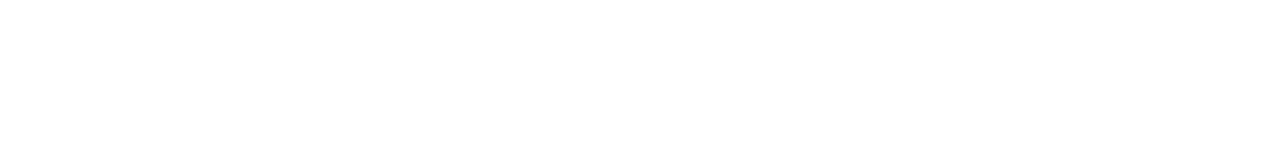
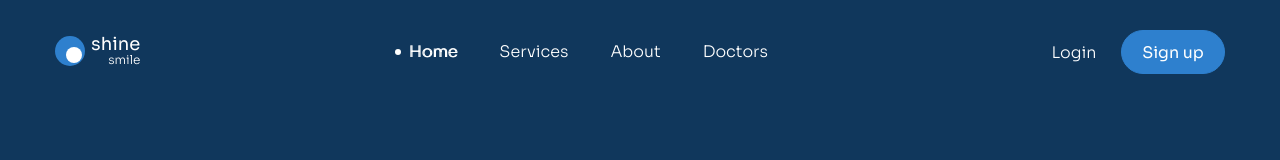
Before and after one commit to MaiNghiaa/FE-ShineSmile, a plain HTML site: page index.html in a window 1280 px wide. Drawn offline with Linux system fonts and the light colour scheme.

Commit message:
done header

```diff
--- a/assets/css/style.css
+++ b/assets/css/style.css
@@ -2,11 +2,137 @@
   box-sizing: border-box;
 }
 
-html {
-  font-size: 62, 5%;
+:root {
+  --header-bg: #10375c;
 }
 
+html {
+  font-size: 62.5%;
+}
+
+.btn {
+  --height: 60px;
+  min-width: 205px;
+  border: 1px solid #2e80ce;
+  display: inline-block;
+  text-align: center;
+  color: #fff;
+  background-color: #2e80ce;
+  line-height: var(--height);
+  border-radius: 99px;
+  height: var(--height);
+  padding: 0 20px;
+  font-weight: 400;
+  font-size: 1.6rem;
+}
+
+.action__signup {
+  --height: 44px;
+  min-width: 104px;
+}
 body {
   font-size: 1.6rem;
   font-family: "Sora", sans-serif;
 }
+
+/* Common */
+
+a {
+  text-decoration: none;
+}
+
+.container {
+  width: 1170px;
+  max-width: calc(100%-48px);
+  margin: 0 auto;
+}
+
+.btn:hover {
+  opacity: 0.9;
+  cursor: pointer;
+}
+
+/* Header */
+
+.header {
+  min-height: 100vh;
+  padding-top: 30px;
+  background-color: var(--header-bg);
+}
+.logo {
+  position: relative;
+  display: inline-flex;
+  font-size: 1rem;
+}
+
+.logo__circle::before,
+.logo__circle::after {
+  content: "";
+  display: inline-block;
+  border-radius: 50%;
+}
+
+.logo__circle::before {
+  width: 3em;
+  height: 3em;
+  background-color: #2e80ce;
+}
+.logo__circle::after {
+  position: absolute;
+  top: 1.1em;
+  left: 1.1em;
+  width: 1.6em;
+  height: 1.6em;
+  background-color: #fff;
+}
+
+.logo__text {
+  margin-left: 0.6em;
+  color: #fff;
+  line-height: 1.6em;
+  text-align: right;
+}
+.logo__brand {
+  display: block;
+  font-size: 1.8em;
+  font-weight: 400;
+}
+
+.logo__brrand--small {
+  font-size: 1.2em;
+  font-weight: 300;
+}
+
+/* Header top  */
+.header-top {
+  display: flex;
+  align-items: center;
+  justify-content: space-between;
+}
+
+.navbar__list {
+  display: flex;
+}
+.action__login,
+.navbar__link {
+  padding: 4px 21px;
+  font-size: 1.6rem;
+  font-weight: 300;
+  color: #fff;
+}
+.navbar__link:hover,
+.navbar__link--active {
+  text-shadow: 1px 0 0 currentColor;
+}
+
+.navbar__link--active::before {
+  position: relative;
+  top: -2px;
+  left: -8px;
+  content: "";
+  display: inline-block;
+  width: 6px;
+  height: 6px;
+  border-radius: 50%;
+  background-color: #fff;
+}
--- a/index.html
+++ b/index.html
@@ -34,7 +34,45 @@
 </head>
 
 <body>
+    <header class="header">
+        <div class="container">
+            <div class="header-top">
+                <!-- Logo -->
+                <a href="/">
+                    <div class="logo">
+                        <span class="logo__circle"></span>
+                        <span class="logo__text">
+                            <span class="logo__brand">shine</span>
+                            <span class="logo__brand logo__brrand--small">smile</span>
+                        </span>
+                    </div>
+                </a>
+                <!-- Navbar -->
+                <nav class="navbar">
+                    <ul class="navbar__list">
+                        <li class="navbar__item">
+                            <a href="#!" class="navbar__link navbar__link--active">Home</a>
+                        </li>
+                        <li class="navbar__item">
+                            <a href="#!" class="navbar__link">Services</a>
+                        </li>
+                        <li class="navbar__item">
+                            <a href="#!" class="navbar__link">About</a>
+                        </li>
+                        <li class="navbar__item">
+                            <a href="#!" class="navbar__link">Doctors</a>
+                        </li>
+                    </ul>
+                </nav>
 
+                <!-- Action -->
+                <div class="action">
+                    <a href="#!" class="action__login">Login</a>
+                    <a href="#!" class="btn action__signup">Sign up</a>
+                </div>
+            </div>
+        </div>
+    </header>
 </body>
 
 </html>
```
